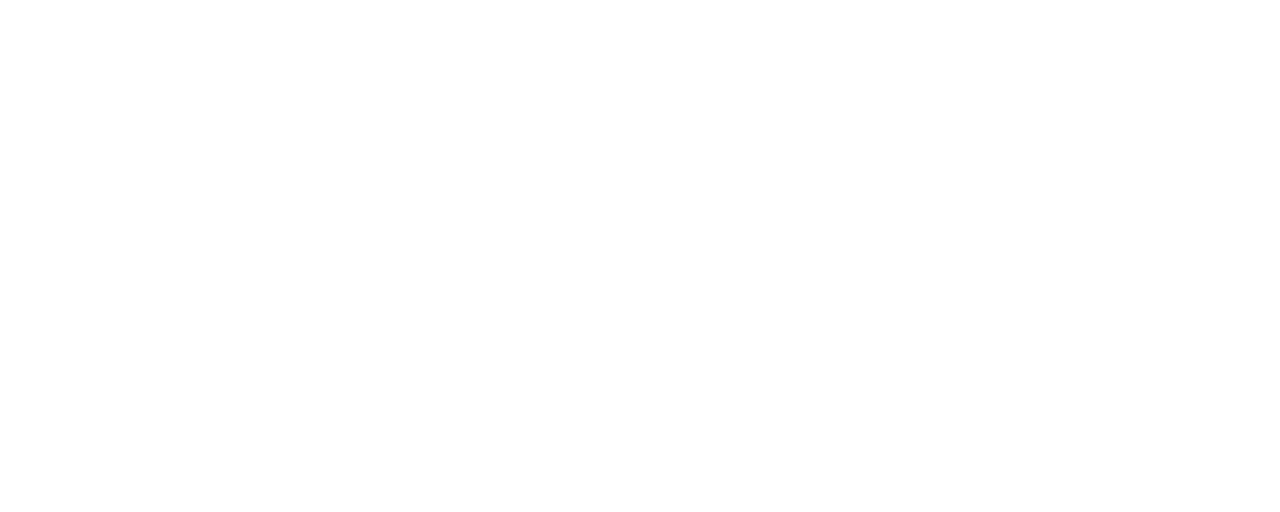
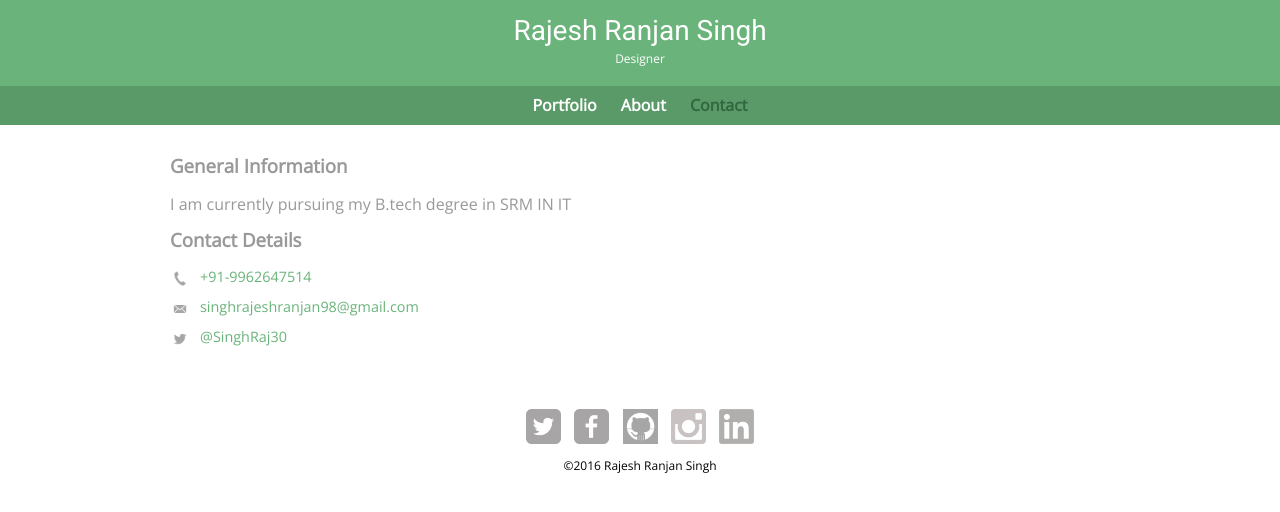
Before and after one commit to rajsingh30/MyWebsite, a plain HTML site: page contact.html in a window 1280 px wide. Drawn offline with nearby package versions, Linux system fonts and the light colour scheme.

Commit message:
Contact Page added

```diff
--- a/about.html
+++ b/about.html
@@ -0,0 +1,42 @@
+<!DOCTYPE html>
+<html>
+<head>
+    <meta charset="utf-8">
+	<title>SINGH | DESIGNER</title>
+
+</head>
+	<body>
+		<header>
+		<a href="index.html" id="logo">
+		<link rel="stylesheet" type="text/css" href="css/normalize.css">
+		<link href="https://fonts.googleapis.com/css?family=Open+Sans|Roboto" rel="stylesheet">
+		<link rel="stylesheet" type="text/css" href="css/main.css">
+		<h1>Rajesh Ranjan Singh</h1>
+		<h2>Designer</h2>
+		</a>
+			<nav>
+			<ul>
+			<li><a href="index.html">Portfolio</a></li>
+			<li><a href="about.html" class="selected">About</a></li>
+			<li><a href="contact.html">Contact</a></li>
+			</ul>
+			</nav>
+		</header>
+	      <div id="wrapper">
+			<section>
+				 <img src="img/raj.jpg" alt="Photgraph of Rajesh" class="profile">
+				 <h3>About</h3>
+				 <p>estdfhjbklmioutdxfcnbvyktchgeydhfxgcnvbtjghcbhgbnyhgbn </p>
+			</section>
+		   <footer>
+		     <a href="https://twitter.com/SinghRaj30"><img src="img/twitter-wrap.png" alt="Twitter-Logo" class="social"></a>
+		     <a href="https://www.facebook.com/rrs.rajput"><img src="img/facebook-wrap.png" alt="Faceabook -Logo" class="social"></a>
+		     <a href="https://github.com/rajsingh30"><img src="img/github-wrap.png" alt="GitHub Logo" class="social"></a>
+		     <a href="https://www.instagram.com/rajsingh.30/"><img src="img/instagram-wrap.png" alt="Instagram Logo" class="social"></a>
+		     <a href="https://in.linkedin.com/in/rajeshranjan-singh-9b421b103"><img src="img/linkedin-wrap.png" alt="Linkedin Logo" class="social"></a>
+
+		     <p>&copy;2016 Rajesh Ranjan Singh</p>
+		   </footer>
+	   </div>
+	</body>
+</html>
--- a/contact.html
+++ b/contact.html
@@ -0,0 +1,50 @@
+<!DOCTYPE html>
+<html>
+<head>
+    <meta charset="utf-8">
+	<title>SINGH | DESIGNER</title>
+
+</head>
+	<body>
+		<header>
+		<a href="index.html" id="logo">
+		<link rel="stylesheet" type="text/css" href="css/normalize.css">
+		<link href="https://fonts.googleapis.com/css?family=Open+Sans|Roboto" rel="stylesheet">
+		<link rel="stylesheet" type="text/css" href="css/main.css">
+		<h1>Rajesh Ranjan Singh</h1>
+		<h2>Designer</h2>
+		</a>
+			<nav>
+			<ul>
+			<li><a href="index.html" >Portfolio</a></li>
+			<li><a href="about.html">About</a></li>
+			<li><a href="contact.html" class="selected">Contact</a></li>
+			</ul>
+			</nav>
+		</header>
+	      <div id="wrapper">
+			<section>
+				 <h3>General Information</h3>
+				 <p>I am currently pursuing my B.tech degree in SRM IN IT</p>
+				 <p></p>
+			</section>
+			<section>
+				<h3>Contact Details</h3>
+				<ul class="contact-info">
+					<li class="phone"><a href="tel:+91-9962647514">+91-9962647514</a></li>
+					<li class="mail"><a href="mailto:singhrajeshranjan98@gmail.com">singhrajeshranjan98@gmail.com</a></li>
+					<li class="twitter"><a href="https://twitter.com/intent/tweet? screen_name=SinghRaj30">@SinghRaj30</a></li>
+				</ul>
+			</section>
+		   <footer>
+		     <a href="https://twitter.com/SinghRaj30"><img src="img/twitter-wrap.png" alt="Twitter-Logo" class="social"></a>
+		     <a href="https://www.facebook.com/rrs.rajput"><img src="img/facebook-wrap.png" alt="Faceabook -Logo" class="social"></a>
+		     <a href="https://github.com/rajsingh30"><img src="img/github-wrap.png" alt="GitHub Logo" class="social"></a>
+		     <a href="https://www.instagram.com/rajsingh.30/"><img src="img/instagram-wrap.png" alt="Instagram Logo" class="social"></a>
+		     <a href="https://in.linkedin.com/in/rajeshranjan-singh-9b421b103"><img src="img/linkedin-wrap.png" alt="Linkedin Logo" class="social"></a>
+
+		     <p>&copy;2016 Rajesh Ranjan Singh</p>
+		   </footer>
+	   </div>
+	</body>
+</html>
--- a/css/main.css
+++ b/css/main.css
@@ -23,7 +23,9 @@ img{
 	max-width: 100%
 }
 
-
+h3{
+	margin: 0 0 1em 0;
+}
 
 /***********************************************
 HEADING
@@ -84,9 +86,9 @@ nav{
 }
 
 nav ul{
-	list-style-type: none;
-	margin: 0 10px;
-	padding: 0
+		list-style-type: none;
+		margin: 0 10px;
+		padding: 0
 
 }
 
@@ -117,7 +119,7 @@ footer{
 	font-size: 0.75em;
 	text-align: center;
 	padding-top: 50px;
-	color:#ccc;
+	color:#000;
 	clear:both;
 }
 
@@ -183,3 +185,49 @@ a{
 	color: #6ab47b;
 	text-decoration: none;
 }
+
+
+/***********************************************
+About
+*************************************************/
+.profile{
+	height: 250px;
+	width: 250px;
+	display: block;
+	max-width: 150px;
+	margin:0 auto 30px;
+	border-radius: 50%;
+}
+
+/***********************************************
+Contact
+*************************************************/
+
+.contact-info{
+	list-style-type: none;
+	margin: 0;
+	padding: 0;
+	font-size: 0.9em;
+}
+
+.contact-info a{
+	display: block;
+	min-height: 20px;
+	background-repeat: no-repeat;
+	background-size:20px 20px;
+	padding: 0 0 0 30px;
+	margin: 0 0 10px;
+}
+
+.contact-info li.phone a{
+	background-image: url('../img/phone.png');
+}
+
+
+.contact-info li.mail a{
+	background-image: url('../img/mail.png');
+}
+
+.contact-info li.twitter a{
+	background-image: url('../img/twitter.png');
+}
```
Also changed, not shown: img/raj.jpg (added).
